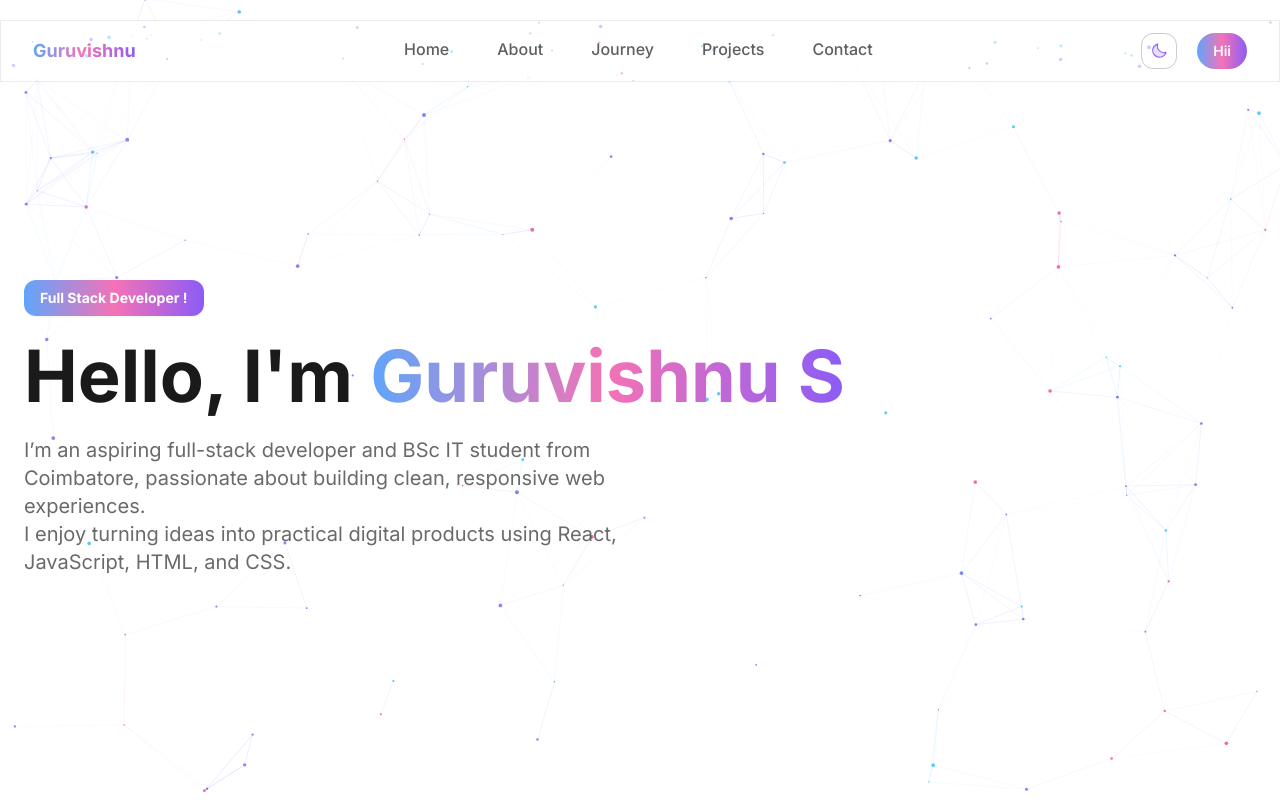
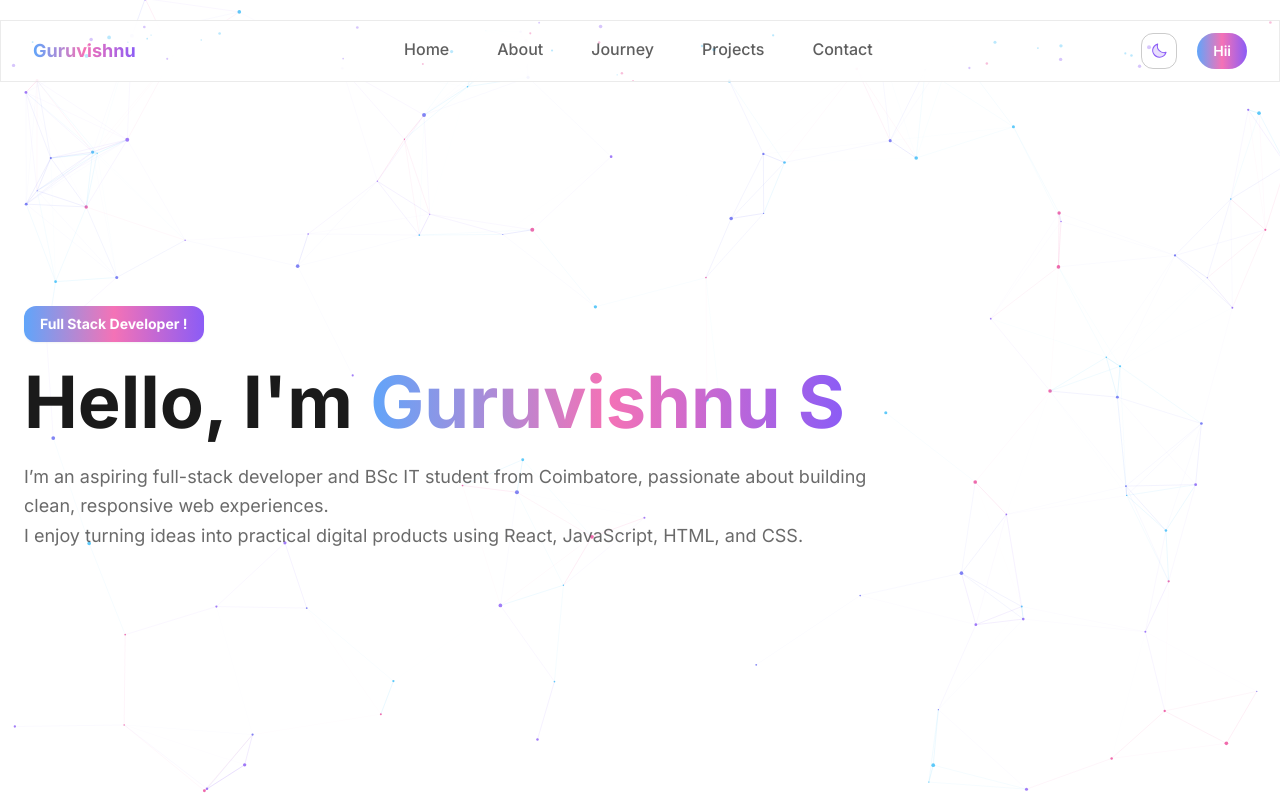
Before and after one commit to Guruvishnu444/vishnu-04, a React (Vite) app: page / in a window 1280 px wide. Shown: the top 800 px of the page. Built offline with nearby package versions, Linux system fonts and the light colour scheme.

Commit message:
Update portfolio website files

```diff
--- a/src/components/Hero.jsx
+++ b/src/components/Hero.jsx
@@ -115,7 +115,7 @@ function Hero() {
         </motion.h1>
 
         <motion.p variants={itemVariants}
-          className={`text-lg sm:text-xl max-w-2xl mb-10 leading-relaxed ${mutedText}`}>
+          className={`text-lg sm:text-x2 max-w-2x4 mb-10 leading-relaxed ${mutedText}`}>
           I’m an aspiring full-stack developer and BSc IT student from Coimbatore, passionate about building clean, responsive web experiences.<br></br>
           I enjoy turning ideas into practical digital products using React, JavaScript, HTML, and CSS.
 
```
